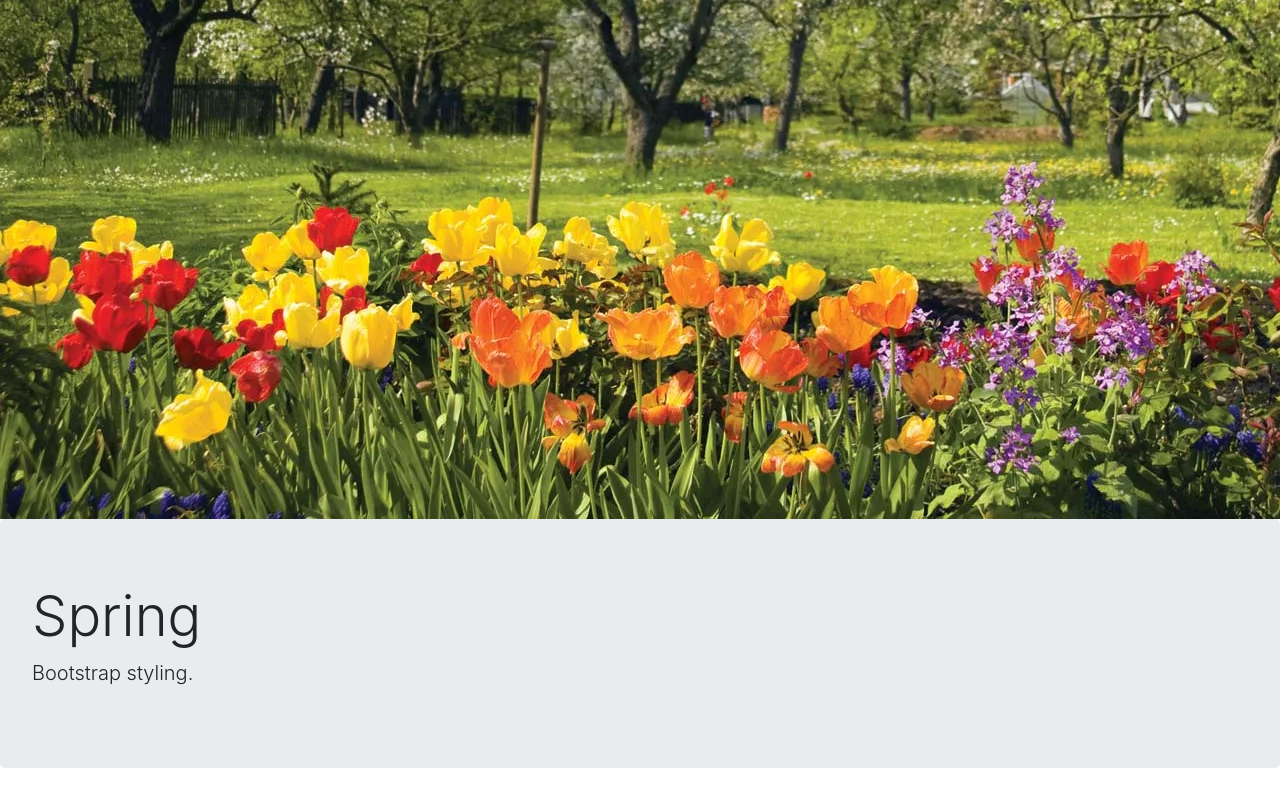
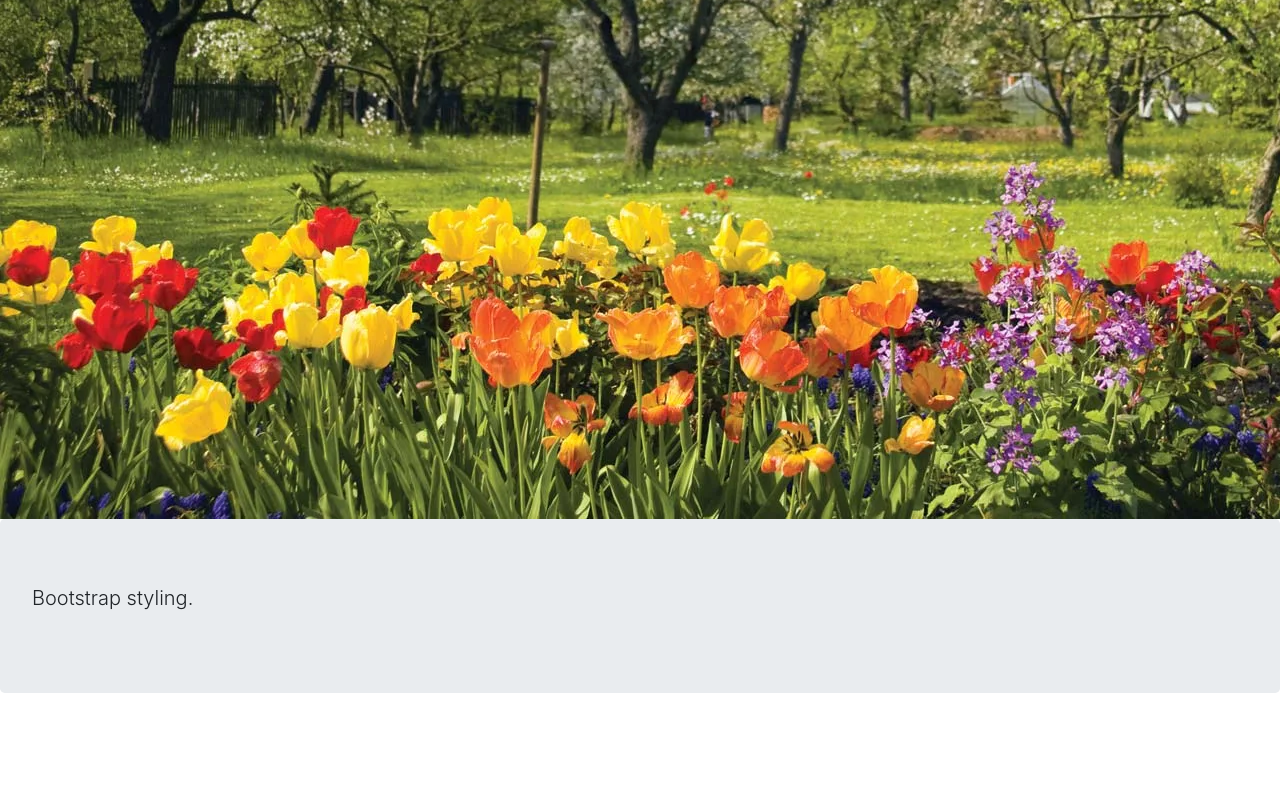
Before and after one commit to gf0918356/Spring, a plain HTML site: page index.html in a window 1280 px wide. Shown: the part 604-1404 px from the top of the page. After the commit the page ends 1329 px from the top, so only its background shows below. Drawn offline with nearby package versions, Linux system fonts and the light colour scheme; files whose address does not match are found by name.

Commit message:
Update index.html

```diff
--- a/index.html
+++ b/index.html
@@ -16,7 +16,6 @@
     <img src="C:\Users\Maxx\Desktop\GitPractice\Spring-flowers-fruit-trees-bloom.webp" alt="Spring Flowers">
 
     <div class="jumbotron">
-        <h1 class="display-4">Spring</h1>
         <p class="lead"> Bootstrap styling.</p>
     </div>
 
```
